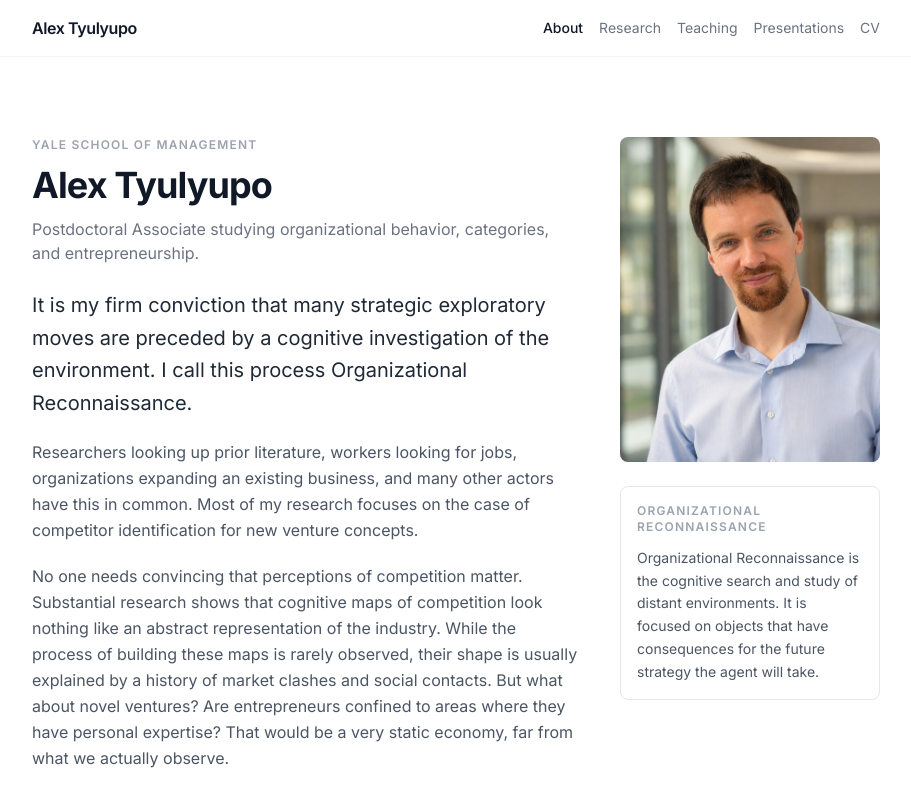
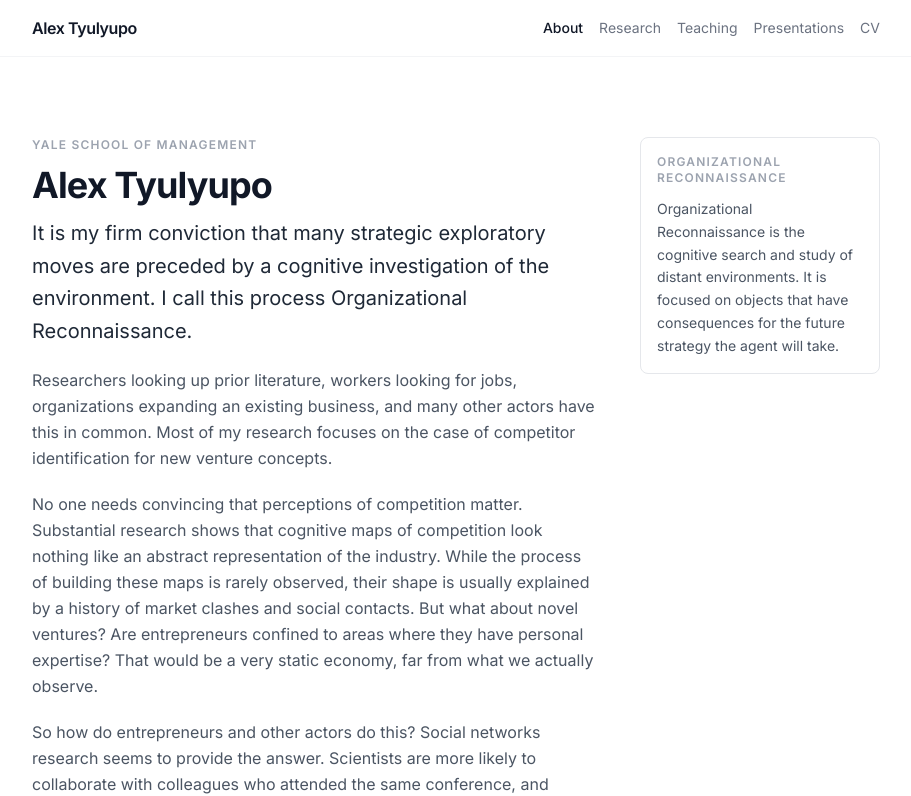
Before and after one commit to novoach/personalWebsite, a Next.js app: page / in a window 1280 px wide. Shown: the top 796 px of the page, without its empty margins (184-1095 px from the left). Built offline with nearby package versions, Linux system fonts and the light colour scheme.

Commit message:
Remove homepage subtitle and photo

```diff
--- a/app/layout.tsx
+++ b/app/layout.tsx
@@ -24,21 +24,12 @@ export const metadata: Metadata = {
     siteName: "Alex Tyulyupo",
     locale: "en_US",
     type: "website",
-    images: [
-      {
-        url: "/alex-tyulyupo.jpg",
-        width: 1122,
-        height: 1402,
-        alt: "Alex Tyulyupo",
-      },
-    ],
   },
   twitter: {
     card: "summary",
     title: "Alex Tyulyupo",
     description:
       "Research on organizational reconnaissance, categories, search, and entrepreneurship.",
-    images: ["/alex-tyulyupo.jpg"],
   },
 };
 
--- a/app/page.tsx
+++ b/app/page.tsx
@@ -1,5 +1,4 @@
 import type { Metadata } from "next";
-import Image from "next/image";
 
 export const metadata: Metadata = {
   alternates: { canonical: "/" },
@@ -14,7 +13,6 @@ const profileJsonLd = {
     "@id": "https://alextyulyupo.com/#alex-tyulyupo",
     name: "Alex Tyulyupo",
     url: "https://alextyulyupo.com",
-    image: "https://alextyulyupo.com/alex-tyulyupo.jpg",
     jobTitle: "Postdoctoral Associate",
     affiliation: {
       "@type": "Organization",
@@ -54,7 +52,7 @@ export default function About() {
           __html: JSON.stringify(profileJsonLd).replace(/</g, "\\u003c"),
         }}
       />
-      <section className="mb-16 grid gap-10 md:grid-cols-[1fr_260px] md:items-start">
+      <section className="mb-16 grid gap-10 md:grid-cols-[1fr_240px] md:items-start">
         <div>
           <p className="text-xs font-semibold uppercase tracking-widest text-gray-400 mb-3">
             Yale School of Management
@@ -62,10 +60,6 @@ export default function About() {
           <h1 className="text-4xl font-bold tracking-tight text-gray-900 mb-3">
             Alex Tyulyupo
           </h1>
-          <p className="text-base text-gray-500 mb-6">
-            Postdoctoral Associate studying organizational behavior, categories,
-            and entrepreneurship.
-          </p>
 
           <div className="space-y-5 text-gray-600 leading-relaxed mb-8">
             <p className="text-xl leading-relaxed text-gray-800">
@@ -133,16 +127,7 @@ export default function About() {
           </div>
         </div>
 
-        <aside className="order-first space-y-6 md:order-none">
-          <Image
-            src="/alex-tyulyupo.jpg"
-            alt="Alex Tyulyupo"
-            width={1122}
-            height={1402}
-            priority
-            sizes="(min-width: 768px) 260px, 70vw"
-            className="h-auto w-full max-w-[260px] mx-auto rounded-lg object-cover"
-          />
+        <aside className="space-y-6">
           <div className="rounded-lg border border-gray-200 p-4 text-sm leading-relaxed text-gray-600">
             <h2 className="text-xs font-semibold uppercase tracking-widest text-gray-400 mb-3">
               Organizational Reconnaissance
```
